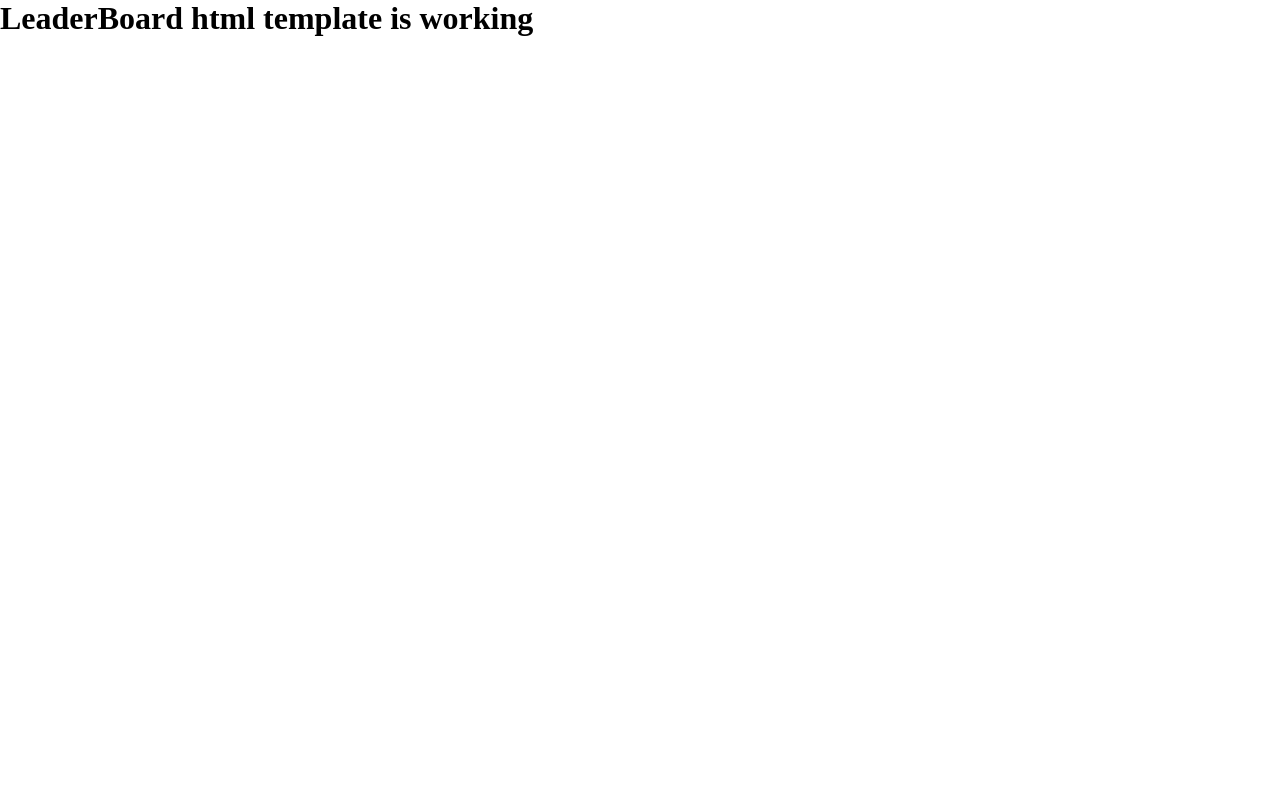
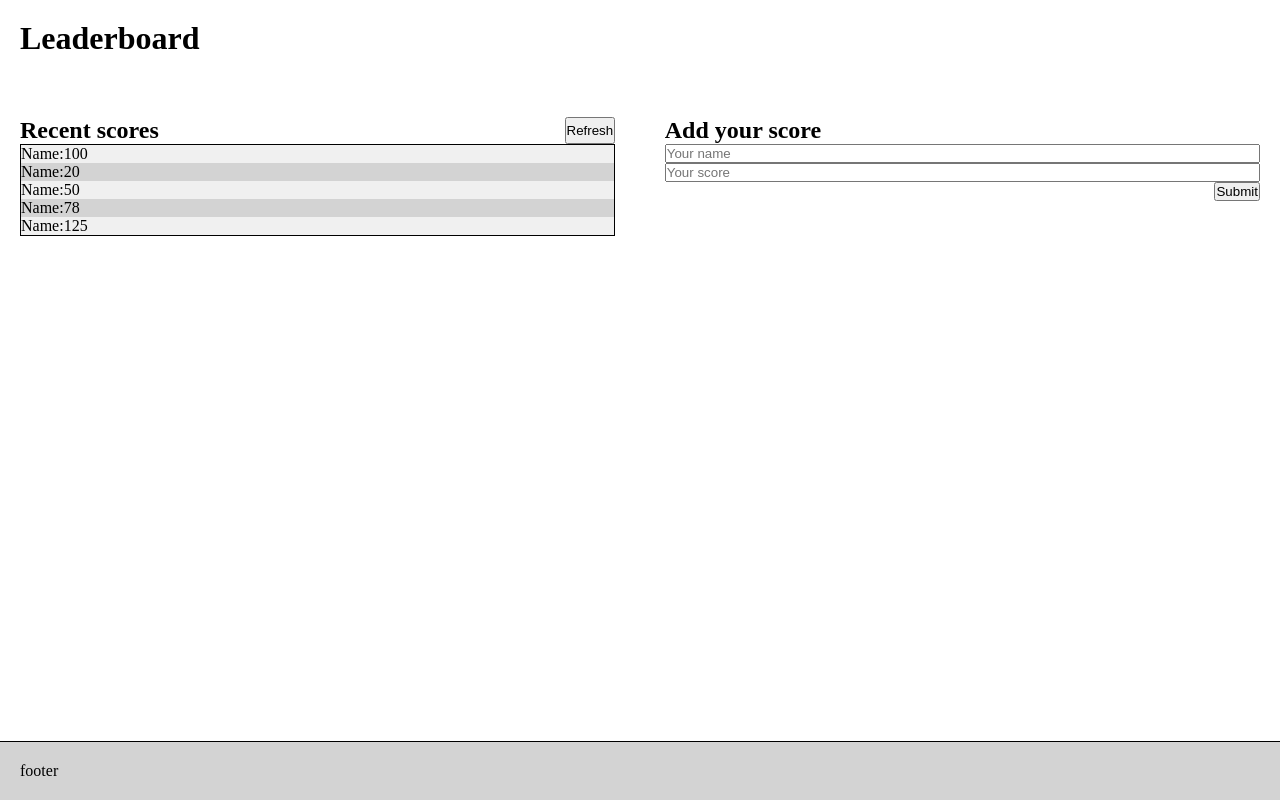
Before and after one commit to tan12082001/Project-Leaderboard, a website built with webpack: page dist/index.html in a window 1280 px wide. Built offline with nearby package versions, Linux system fonts and the light colour scheme.

Commit message:
dist folder update after run build command

```diff
--- a/dist/index.html
+++ b/dist/index.html
@@ -6,6 +6,58 @@
     <title>Leaderboard</title>
 <script defer src="main.js"></script></head>
 <body>
-    <h1>LeaderBoard html template is working</h1>
+    <header>
+        <h1>Leaderboard</h1>
+    </header>
+    <main>
+        <!-- sections that shows score board -->
+        <section class="show-scores">
+            <div class="show-head">
+                <h2 class="show-heading">Recent scores</h2>
+                <button id="scores-refresh" type="button">Refresh</button>
+            </div>
+            <ul class="scores-list">
+                <!-- example list elements (scores) -->
+                <li>
+                    <p class="show-name">Name:</p>
+                    <p class="show-score">100</p>
+                </li>
+                <li>
+                    <p class="show-name">Name:</p>
+                    <p class="show-score">20</p>
+                </li>
+                <li>
+                    <p class="show-name">Name:</p>
+                    <p class="show-score">50</p>
+                </li>
+                <li>
+                    <p class="show-name">Name:</p>
+                    <p class="show-score">78</p>
+                </li>
+                <li>
+                    <p class="show-name">Name:</p>
+                    <p class="show-score">125</p>
+                </li>
+            </ul>
+        </section>
+        <!-- section to add the name and score -->
+        <section class="add-scores">
+            <h2 class="scores-heading">Add your score</h2>
+            <form action="#" method="POST">
+                <div class="input-name-score">
+                    <label for="name"></label>
+                    <input type="text" id="name" placeholder="Your name" required/>
+                </div>
+                <div class="input-name-score">
+                    <label for="score"></label>
+                    <input type="number" id="score" placeholder="Your score" required/>
+                </div>
+                <div class="score-button">
+                    <button type="button" id="add-score">Submit</button>
+                </div>
+            </form>
+        </section>
+    </main>
+    <footer>footer</footer>
 </body>
 </html>
```
Also changed, not shown: dist/main.js (+1 -1 lines).
